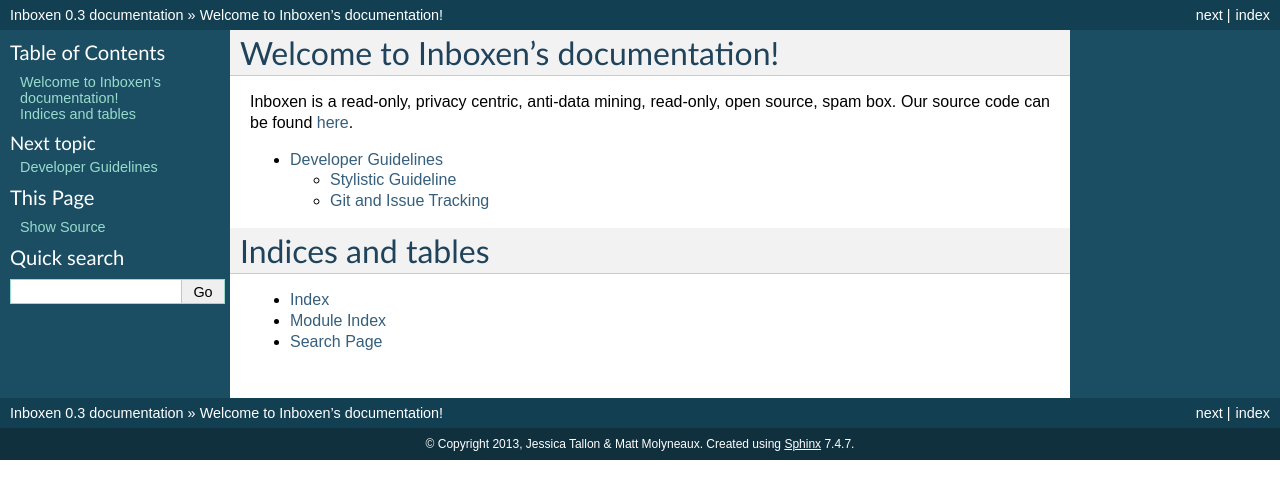
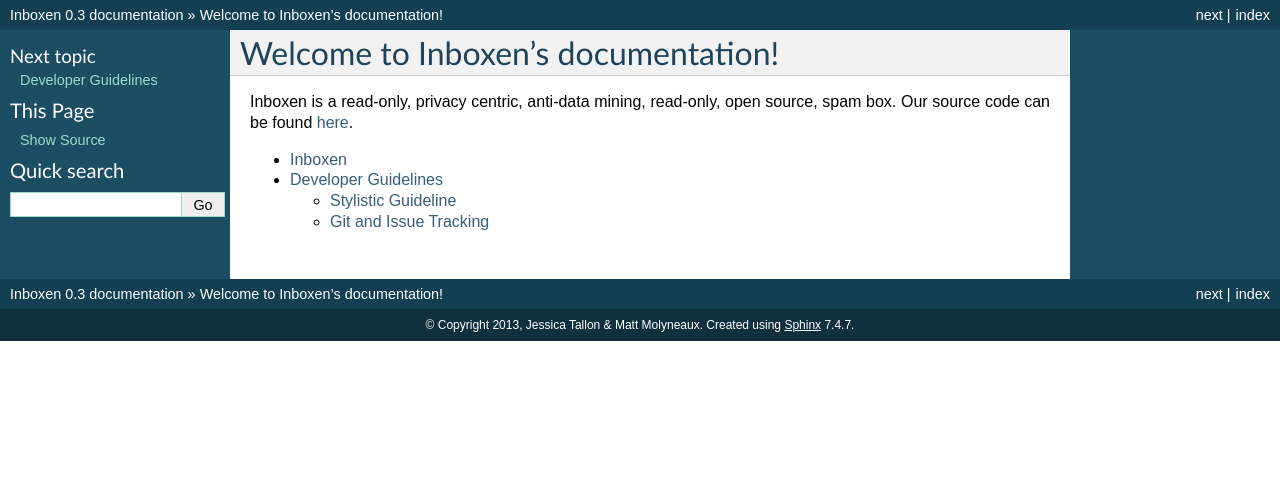
Before and after one commit to Inboxen/Inboxen, a Sphinx documentation site: the page built from docs/index.rst, in a window 1280 px wide. Shown: the top 499 px of the page. Built offline with Sphinx 7.4.7, drawn with Linux system fonts in a browser that asks for light colours.

Commit message:
docs: clean up index

```diff
--- a/docs/index.rst
+++ b/docs/index.rst
@@ -14,11 +14,5 @@ source, spam box. Our source code can be found here_.
 .. toctree::
     :maxdepth: 2
 
+    Inboxen <self>
     developing/guideline
-
-Indices and tables
-==================
-
-* :ref:`genindex`
-* :ref:`modindex`
-* :ref:`search`
```
